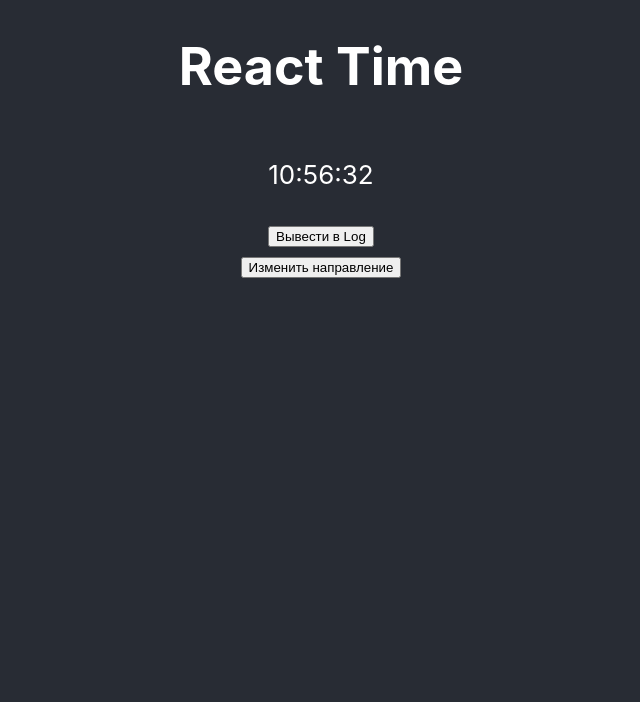
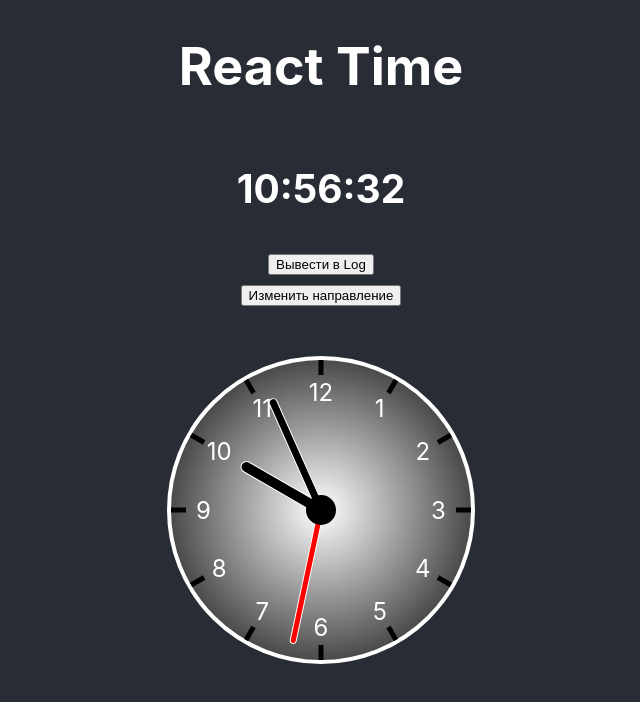
Before and after one commit to Smistav/react-time, a React (Create React App) app: page / in a window 1280 px wide. Shown: the top 702 px of the page, without its empty margins (319-959 px from the left). Built offline with nearby package versions, Linux system fonts and the light colour scheme.

Commit message:
add analog time and refactor time

```diff
--- /dev/null
+++ b/src/components/AnalogTime/AnalogTime.css
@@ -0,0 +1,141 @@
+.analogTime {
+  width: 300px;
+  height: 300px;
+  background-color: rgba(255, 255, 255, 0.8);
+  border-radius: 50%;
+  border: 4px solid white;
+  background: radial-gradient(
+    circle at 50% 50%,
+    rgba(255, 255, 255, 1),
+    rgba(0, 0, 0, 1)
+  );
+  position: relative;
+  margin-top: 50px;
+}
+.analogTime::after {
+  content: '';
+  height: 30px;
+  width: 30px;
+  border-radius: 50%;
+  background-color: black;
+  position: absolute;
+  top: 50%;
+  left: 50%;
+  transform: translateX(-50%) translateY(-50%);
+  z-index: 11;
+}
+.number {
+  position: absolute;
+  width: 100%;
+  height: 100%;
+  text-align: center;
+  font-size: 1.5rem;
+  padding: 18px;
+  box-sizing: border-box;
+}
+.number::before {
+  content: '';
+  position: absolute;
+  top: 0;
+  left: 50%;
+  transform: translateX(-50%);
+  width: 5px;
+  height: 15px;
+  background-color: black;
+}
+.stroke1 {
+  transform: rotate(30deg);
+}
+.stroke2 {
+  transform: rotate(60deg);
+}
+.stroke3 {
+  transform: rotate(90deg);
+}
+.stroke4 {
+  transform: rotate(120deg);
+}
+.stroke5 {
+  transform: rotate(150deg);
+}
+.stroke6 {
+  transform: rotate(180deg);
+}
+.stroke7 {
+  transform: rotate(210deg);
+}
+.stroke8 {
+  transform: rotate(240deg);
+}
+.stroke9 {
+  transform: rotate(270deg);
+}
+.stroke10 {
+  transform: rotate(300deg);
+}
+.stroke11 {
+  transform: rotate(330deg);
+}
+
+.digit1 {
+  transform: rotate(-30deg);
+}
+
+.digit2 {
+  transform: rotate(-60deg);
+}
+.digit3 {
+  transform: rotate(-90deg);
+}
+.digit4 {
+  transform: rotate(-120deg);
+}
+.digit5 {
+  transform: rotate(-150deg);
+}
+.digit6 {
+  transform: rotate(-180deg);
+}
+.digit7 {
+  transform: rotate(-210deg);
+}
+.digit8 {
+  transform: rotate(-240deg);
+}
+.digit9 {
+  transform: rotate(-270deg);
+}
+.digit10 {
+  transform: rotate(-300deg);
+}
+.digit11 {
+  transform: rotate(-330deg);
+}
+
+.hand {
+  position: absolute;
+  bottom: 50%;
+  left: 50%;
+  border: 1px solid white;
+  border-top-right-radius: 10px;
+  border-top-left-radius: 10px;
+  background-color: black;
+  transform-origin: bottom;
+  z-index: 10;
+}
+
+.hand_second {
+  width: 5px;
+  height: 45%;
+  background-color: red;
+}
+.hand_minute {
+  width: 7px;
+  height: 40%;
+  background-color: black;
+}
+.hand_hour {
+  width: 10px;
+  height: 30%;
+  background-color: black;
+}
--- /dev/null
+++ b/src/components/AnalogTime/AnalogTime.js
@@ -0,0 +1,54 @@
+import React from 'react';
+import './AnalogTime.css';
+
+function AnalogTime({ hourRatio, minuteRatio, secondRatio }) {
+
+  return (
+    <div className="analogTime">
+      <div className="hand hand_hour"
+        style={{ transform: `translate(-50%) rotate(${hourRatio * 360}deg)` }}></div>
+      <div className="hand hand_minute"
+        style={{ transform: `translate(-50%) rotate(${minuteRatio * 360}deg)` }}></div>
+      <div className="hand hand_second"
+        style={{ transform: `translate(-50%) rotate(${secondRatio * 360}deg)` }}></div>
+      <div className="number stroke1">
+        <div className="digit1">1</div>
+      </div>
+      <div className="number stroke2">
+        <div className="digit2">2</div>
+      </div>
+      <div className="number stroke3">
+        <div className="digit3">3</div>
+      </div>
+      <div className="number stroke4">
+        <div className="digit4">4</div>
+      </div>
+      <div className="number stroke5">
+        <div className="digit5">5</div>
+      </div>
+      <div className="number stroke6">
+        <div className="digit6">6</div>
+      </div>
+      <div className="number stroke7">
+        <div className="digit7">7</div>
+      </div>
+      <div className="number stroke8">
+        <div className="digit8">8</div>
+      </div>
+      <div className="number stroke9">
+        <div className="digit9">9</div>
+      </div>
+      <div className="number stroke10">
+        <div className="digit10">10</div>
+      </div>
+      <div className="number stroke11">
+        <div className="digit11">11</div>
+      </div>
+      <div className="number stroke12">
+        <div className="digit12">12</div>
+      </div>
+    </div>
+  )
+}
+
+export default AnalogTime
--- a/src/components/App/App.js
+++ b/src/components/App/App.js
@@ -3,14 +3,22 @@ import ButtonLog from '../ButtonLog/ButtonLog';
 import ButtonChangeTime from '../ButtonChangeTime/ButtonChangeTime';
 import Time from '../Time/Time';
 import './App.css';
+import AnalogTime from '../AnalogTime/AnalogTime';
 
 function App() {
   const [time, setTime] = useState();
+  const [analogTime, setAnalogTime] = useState({});
   const [noRealTime, setNoRealTime] = useState(false);
   const [directionTime, setDirectionTime] = useState(false);
 
   function handleTime(time) {
     setTime(time);
+    const analog = {
+      seconds: time.seconds / 60,
+      minutes: time.minutes / 60,
+      hours: time.hours / 12
+    }
+    setAnalogTime(analog);
   }
   function handleChangeTime() {
     setNoRealTime(true);
@@ -27,6 +35,10 @@ function App() {
         />
         <ButtonLog time={time} />
         <ButtonChangeTime changeTime={handleChangeTime} />
+        <AnalogTime
+          secondRatio={analogTime.seconds}
+          minuteRatio={analogTime.minutes}
+          hourRatio={analogTime.hours} />
       </header>
     </div>
   );
--- a/src/components/Time/Time.js
+++ b/src/components/Time/Time.js
@@ -7,7 +7,7 @@ function Time({ onTime, direction, noRealTime }) {
     const showTime = setInterval(() => getTime(), 1000);
     return () => { clearInterval(showTime); }
   });
-  function controlTime(id) {
+  function controlDirectionTime(id) {
     if (id === 0) {
       if (direction) { return -1 }
       if (!direction) { return 1 }
@@ -19,20 +19,22 @@ function Time({ onTime, direction, noRealTime }) {
     let directionHours = 0;
     const data = new Date();
     const seconds = data.getSeconds(noRealTime ? data.setSeconds(time.seconds + directionSecond) : '');
-    directionMinutes = controlTime(seconds);
-    const minutes = noRealTime ? time.minutes + directionMinutes : data.getMinutes();
-    directionHours = controlTime(minutes);
+    directionMinutes = controlDirectionTime(seconds);
+    const minutes = data.getMinutes(noRealTime ? data.setMinutes(time.minutes + directionMinutes) : '');
+    // const minutes = noRealTime ? time.minutes + directionMinutes : data.getMinutes();
+    directionHours = controlDirectionTime(minutes);
+    const hours = data.getHours(noRealTime ? data.setHours(time.hours + directionHours) : '');
     const timeNow = {
       seconds: seconds,
       minutes: minutes,
-      hours: noRealTime ? time.hours + directionHours : data.getHours(),
+      hours: hours,
     };
     setTime(timeNow);
     onTime(timeNow);
   }
 
   return (
-    <p>{time.hours}:{time.minutes}:{time.seconds}</p>
+    <h2>{time.hours}:{time.minutes}:{time.seconds}</h2>
   )
 }
 export default Time
```
Also changed, not shown: src/components/NoTime/NoTime.js (deleted, +0 -23 lines).
